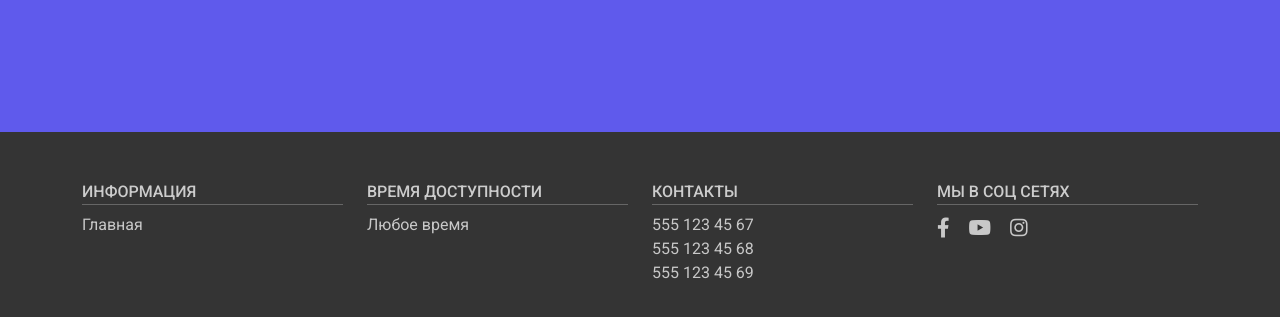
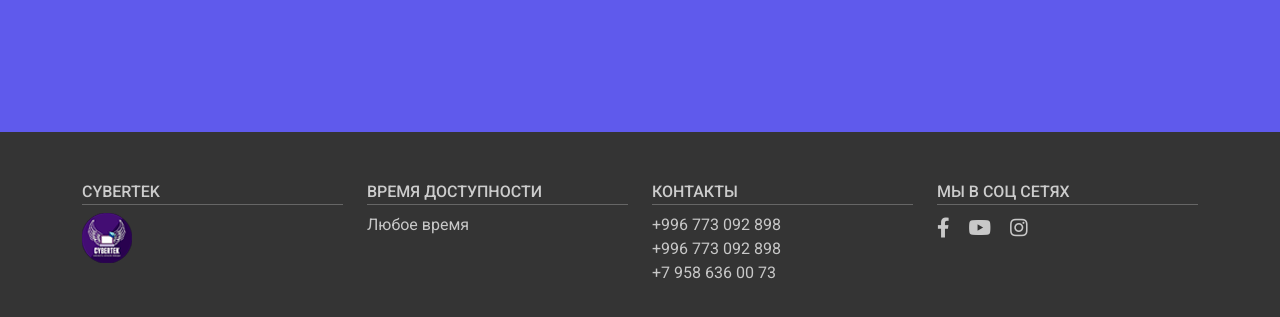
Before and after one commit to CyberTek-team/team-site, a plain HTML site: page index.html in a window 1280 px wide. Shown: the part 2563-2880 px from the top of the page. Drawn offline with nearby package versions, Linux system fonts and the light colour scheme.

Commit message:
Add files via upload
update links 2

```diff
--- a/css/style.css
+++ b/css/style.css
@@ -234,10 +234,3 @@ h2 {
 
 
 /* Media */
-
-@media(max-width: 380px) {
-    .page__links: {
-        border-radius: 0;
-        font-size: 1em;
-    }
-}
--- a/index.html
+++ b/index.html
@@ -291,9 +291,9 @@
             <div class="container">
                 <div class="row">
                     <div class="col-md-3 col-6">
-                        <h4>Информация</h4>
+                        <h4>CYBERTEK</h4>
                         <ul class="list-unstyled">
-                            <li><a href="#">Главная</a></li>
+                            <li><a href="index.html"><img src="img/team/logo.png" alt="logo"></a></li>
                         </ul>
                     </div>
 
@@ -307,9 +307,9 @@
                     <div class="col-md-3 col-6">
                         <h4>Контакты</h4>
                         <ul class="list-unstyled">
-                            <li><a href="tel:5551234567">555 123 45 67</a></li>
-                            <li><a href="tel:5551234568">555 123 45 68</a></li>
-                            <li><a href="tel:5551234569">555 123 45 69</a></li>
+                            <li><a href="tel:+996 773 092 898">+996 773 092 898</a></li>
+                            <li><a href="tel:+996 773 092 898">+996 773 092 898</a></li>
+                            <li><a href="tel:+7 958 636 00 73">+7 958 636 00 73</a></li>
                         </ul>
                     </div>
 
```
